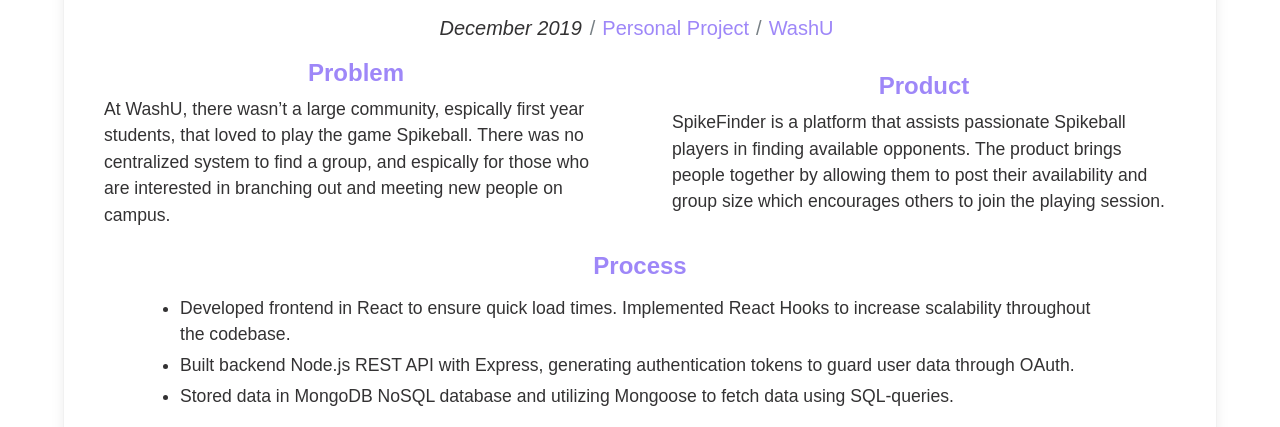
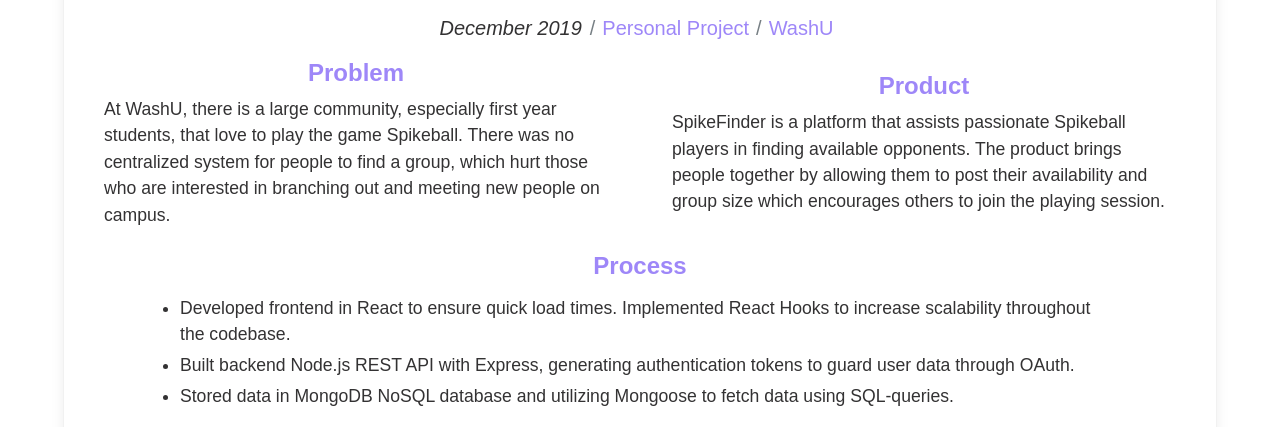
Before and after one commit to wlhunter00/wlhunter00.github.io, a plain HTML site: page projects.html in a window 1280 px wide. Shown: the part 4515-4942 px from the top of the page. Drawn offline with nearby package versions, Linux system fonts and the light colour scheme.

Commit message:
Wording changes

```diff
--- a/projects.html
+++ b/projects.html
@@ -424,9 +424,9 @@
                 Problem
               </h3>
               <p class="is-size-5-5">
-                At WashU, there wasn’t a large community, espically first year students, that loved
+                At WashU, there is a large community, especially first year students, that love
                 to play the game Spikeball. There was no centralized
-                system to find a group, and espically for those who are interested in branching out
+                system for people to find a group, which hurt those who are interested in branching out
                 and meeting new people on campus.
               </p>
             </div>
```
